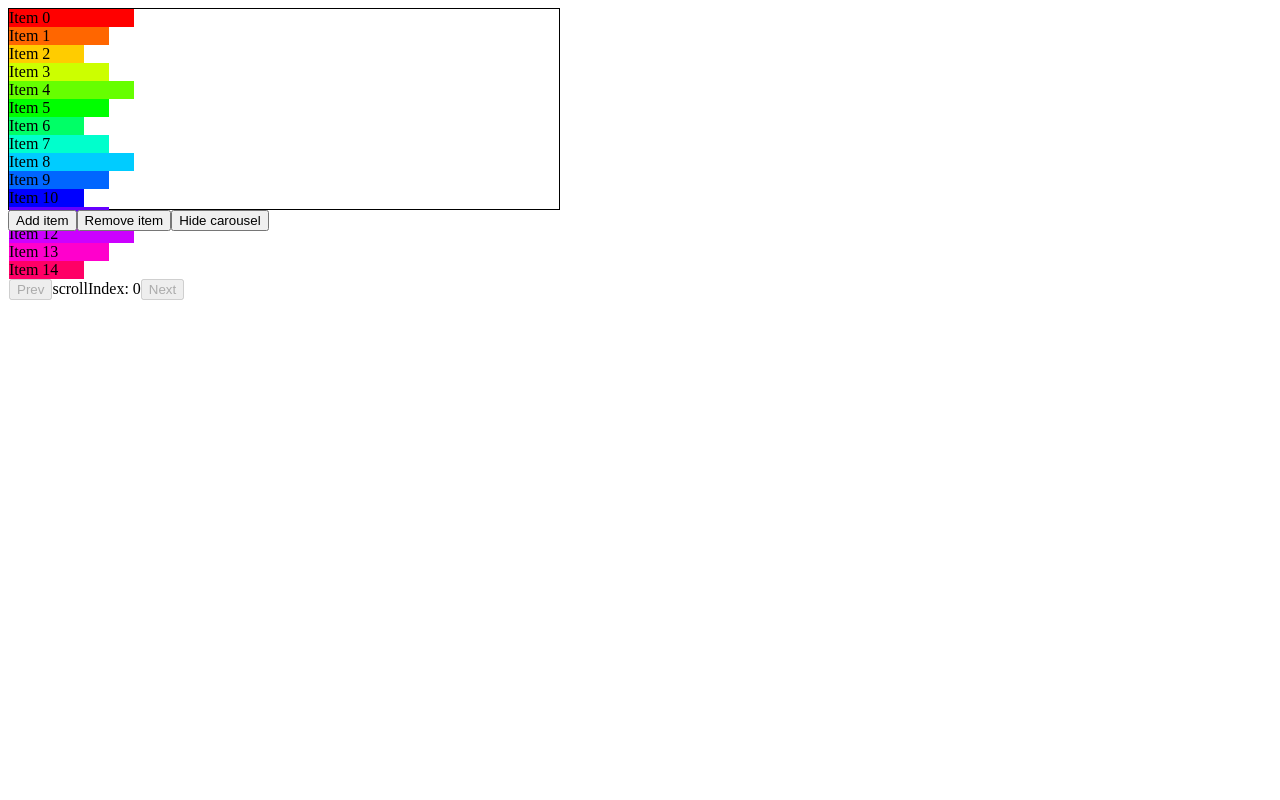
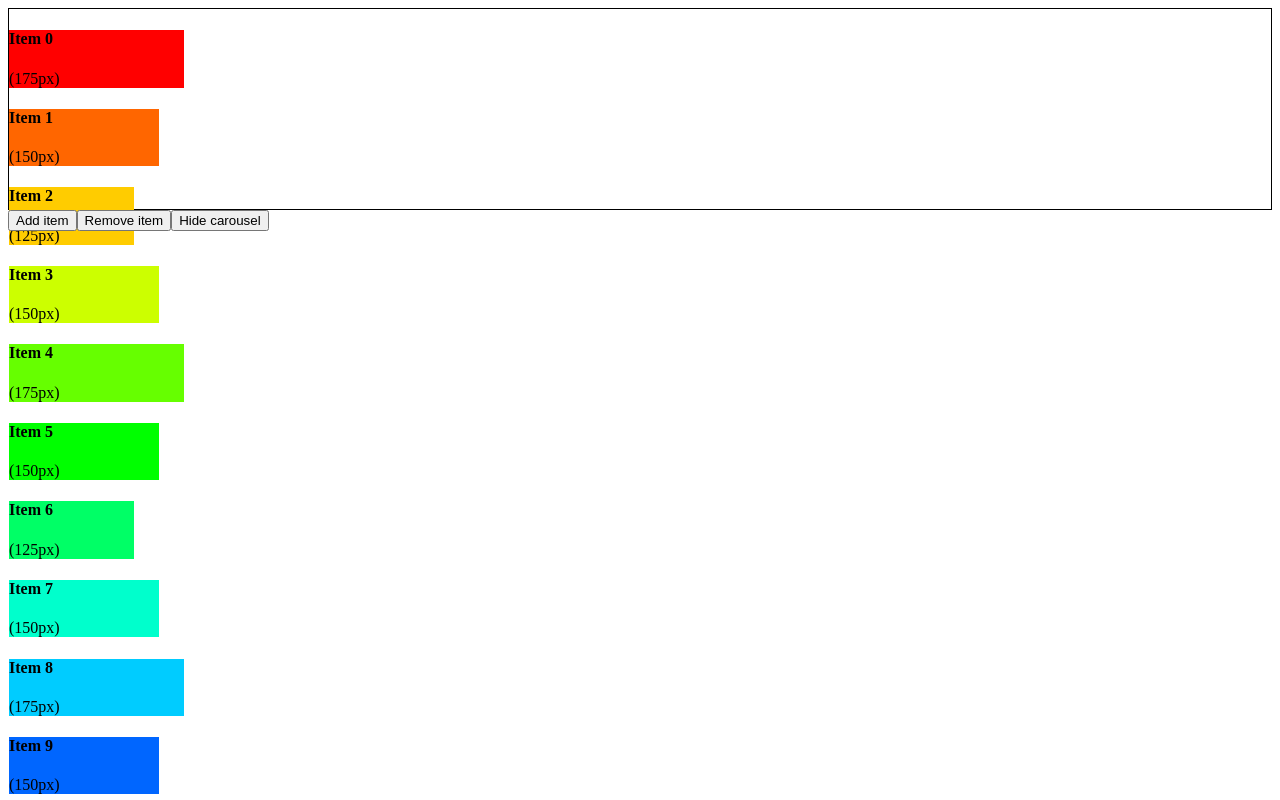
Before and after one commit to deadalusai/react-carousel-experiments, a React app: page / in a window 1280 px wide. Shown: the top 800 px of the page. Built offline with nearby package versions, Linux system fonts and the light colour scheme; the HTML template or start-up script is replaced by a standard one.

Commit message:
Support page sizes

```diff
--- a/src/carousel/index.tsx
+++ b/src/carousel/index.tsx
@@ -3,6 +3,7 @@ import * as React from "react";
 import { Animator, AnimationHandle, easingFunctions } from "./animator";
 
 const DEFAULT_ANIMATION_TIME_MS = 300; // ms
+const DEFAULT_PAGE_SIZE = 1;
 
 interface ViewportInfo {
     el: HTMLElement;
@@ -23,7 +24,7 @@ enum ItemVisibility {
     partiallyVisible,
 }
 
-function itemVisibility(viewport: ViewportInfo, item: ItemInfo): ItemVisibility {
+function calculateItemVisibility(viewport: ViewportInfo, item: ItemInfo): ItemVisibility {
     const itemLeft = item.offsetLeft;
     const itemRight = itemLeft + item.itemWidth;
     let visiblePercentage = 0;
@@ -46,6 +47,7 @@ function itemVisibility(viewport: ViewportInfo, item: ItemInfo): ItemVisibility
 
 export interface ICarouselProps {
     animationTimeMs?: number;
+    pageSize?: number;
     children: React.ReactNode[];
 }
 
@@ -55,7 +57,7 @@ interface ICarouselState {
     isFullyScrolledRight: boolean;
 }
 
-export class Carousel extends React.Component<ICarouselProps, ICarouselState> {
+export class Carousel extends React.PureComponent<ICarouselProps, ICarouselState> {
     public state = {
         scrollIndex: 0,
         isFullyScrolledLeft: false,
@@ -89,6 +91,10 @@ export class Carousel extends React.Component<ICarouselProps, ICarouselState> {
         </div>;
     }
 
+    public componentDidMount() {
+        this.updateScrollState();
+    }
+
     public componentDidUpdate(prevProps: ICarouselProps) {
         if (this.props.children.length != prevProps.children.length) {
             this.updateScrollState();
@@ -99,10 +105,6 @@ export class Carousel extends React.Component<ICarouselProps, ICarouselState> {
         if (this.animation) {
             this.animation.cancel();
         }
-    }
-
-    public componentDidMount() {
-        this.updateScrollState();
     }
 
     private viewportInfo(): ViewportInfo {
@@ -130,6 +132,9 @@ export class Carousel extends React.Component<ICarouselProps, ICarouselState> {
             itemWidth: clientWidth,
         };
     }
+
+    // TODO: Can we use CSS scroll-snap-type and scroll-snap-align?
+    // The user interaction is nice, but not sure how to trigger scrolls programmatically.
 
     private animateScrollToIndex(targetIndex: number) {
         if (this.animation) {
@@ -164,7 +169,7 @@ export class Carousel extends React.Component<ICarouselProps, ICarouselState> {
         let maxVisibleIndex = 0;
         for (let itemIndex = 0; itemIndex < itemCount; itemIndex++) {
             const item = this.itemInfo(itemIndex);
-            const visibility = itemVisibility(viewport, item);
+            const visibility = calculateItemVisibility(viewport, item);
             if (visibility === ItemVisibility.partiallyVisible) {
                 minPartialIndex = Math.min(minPartialIndex, itemIndex);
             }
@@ -189,7 +194,7 @@ export class Carousel extends React.Component<ICarouselProps, ICarouselState> {
     private goLeft(e: React.MouseEvent) {
         e.preventDefault();
         e.stopPropagation();
-        let scrollIndex = this.state.scrollIndex - 1;
+        let scrollIndex = this.state.scrollIndex - (this.props.pageSize ?? DEFAULT_PAGE_SIZE);
         if (scrollIndex < 0) {
             scrollIndex = 0;
         }
@@ -200,10 +205,7 @@ export class Carousel extends React.Component<ICarouselProps, ICarouselState> {
     private goRight(e: React.MouseEvent) {
         e.preventDefault();
         e.stopPropagation();
-        let scrollIndex = this.state.scrollIndex + 1;
-        if (scrollIndex >= this.props.children.length) {
-            scrollIndex = this.props.children.length - 1;
-        }
+        const scrollIndex = this.state.scrollIndex + (this.props.pageSize ?? DEFAULT_PAGE_SIZE);
         this.setState({ scrollIndex });
         this.animateScrollToIndex(scrollIndex);
     }
--- a/src/components/app.tsx
+++ b/src/components/app.tsx
@@ -4,7 +4,7 @@ import { Carousel } from 'carousel';
 const item = (index: number, max: number) => {
     return {
         name: `Item ${index}`,
-        width: `${100 + (Math.cos((Math.PI / 2) * index) * 25)}px`,
+        width: `${150 + Math.round(Math.cos((Math.PI / 2) * index) * 25)}px`,
         color: hsbToRgb(index * (360 / max), 100, 100),
     };
 };
@@ -13,19 +13,20 @@ const makeItems = (count: number) => new Array(count).fill(0).map((_, index) =>
 export function App() {
     const [items, setItems] = React.useState(() => makeItems(15));
     const [showCarousel, setShowCarousel] = React.useState(true);
-
     const containerStyle: React.CSSProperties = {
-        width: '550px',
         height: '200px',
         border: '1px solid black',
     };
     return <>
         {showCarousel &&
             <section style={containerStyle}>
-                <Carousel animationTimeMs={300}>
+                <Carousel
+                    animationTimeMs={300}
+                    pageSize={3}>
                     {items.map(x =>
                         <div key={x.name} style={{ width: x.width, backgroundColor: x.color }}>
-                            {x.name}
+                            <h4>{x.name}</h4>
+                            <p>({x.width})</p>
                         </div>)}
                 </Carousel>
             </section>}
```
